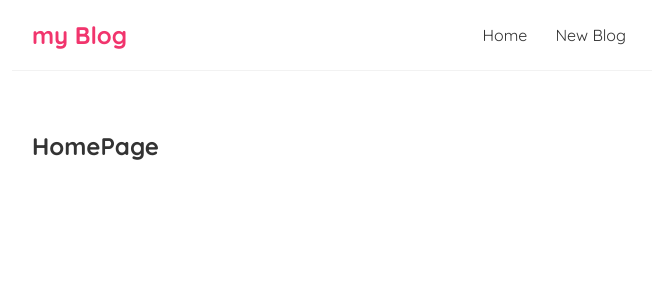
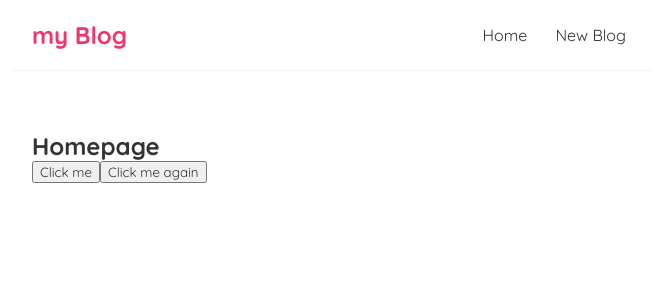
Before and after one commit to OsmanBytyqi/ReactAPP, a JavaScript app: page / in a window 1280 px wide. Shown: the top 300 px of the page, without its empty margins (308-964 px from the left). Built offline with nearby package versions, Linux system fonts and the light colour scheme; the HTML template or start-up script is replaced by a standard one.

Commit message:
clicl event

```diff
--- a/src/home.js
+++ b/src/home.js
@@ -1,9 +1,20 @@
 const Home = () => {
+
+    const handleClick = (e) => {
+      console.log('hello guys', e);
+    }
+
+    const handleClickAgain = (name, e) => {
+      console.log('hello ' + name, e.target);
+    }
+
     return (
-        <div className="home">
-            <h2>HomePage</h2>
-        </div>
-     );
-}
+      <div className="home">
+        <h2>Homepage</h2>
+        <button onClick={handleClick}>Click me</button>
+        <button onClick={(e) => handleClickAgain('mario', e)}>Click me again</button>
+      </div>
+    );
+  }
 
-export default Home;
+  export default Home;
```
Also changed, not shown: 1 other file (tests, documents, lock files or other folders).
